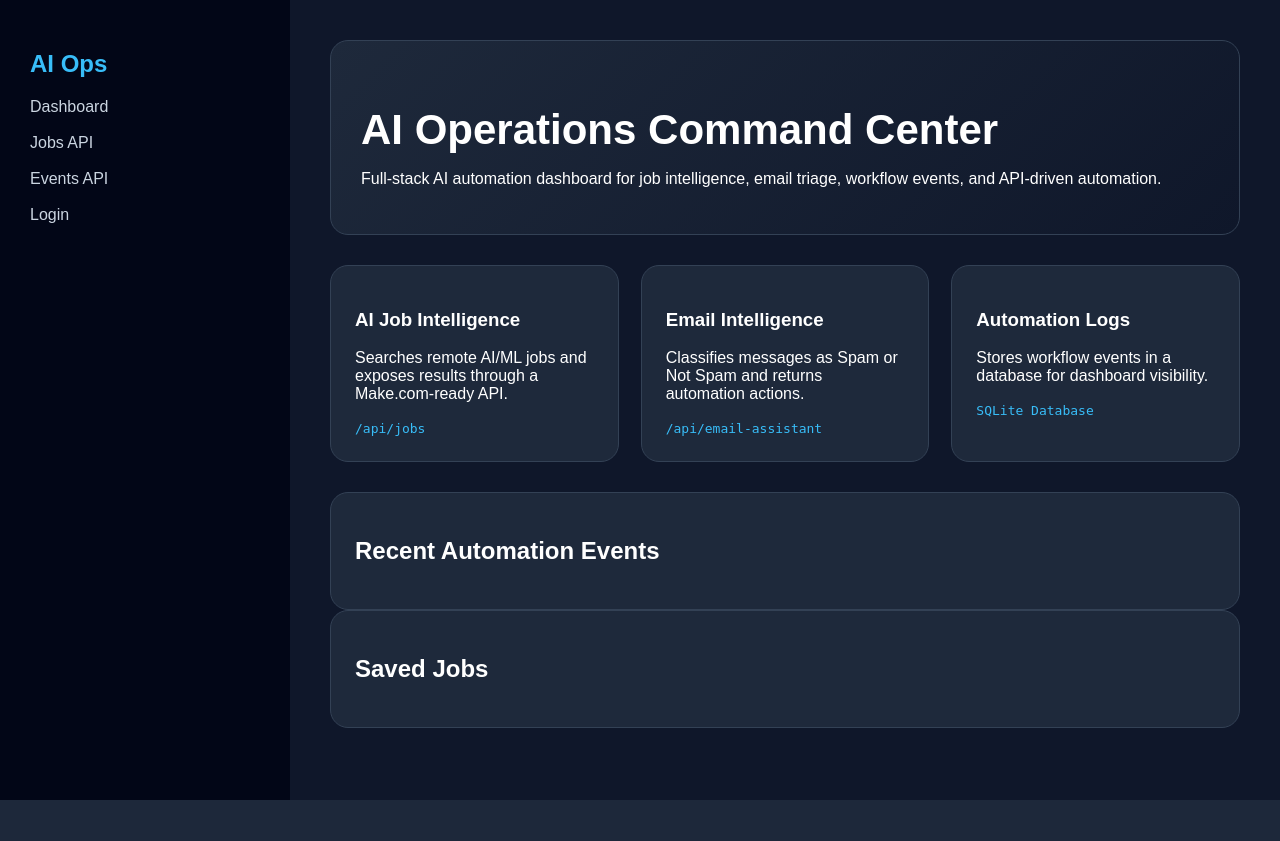
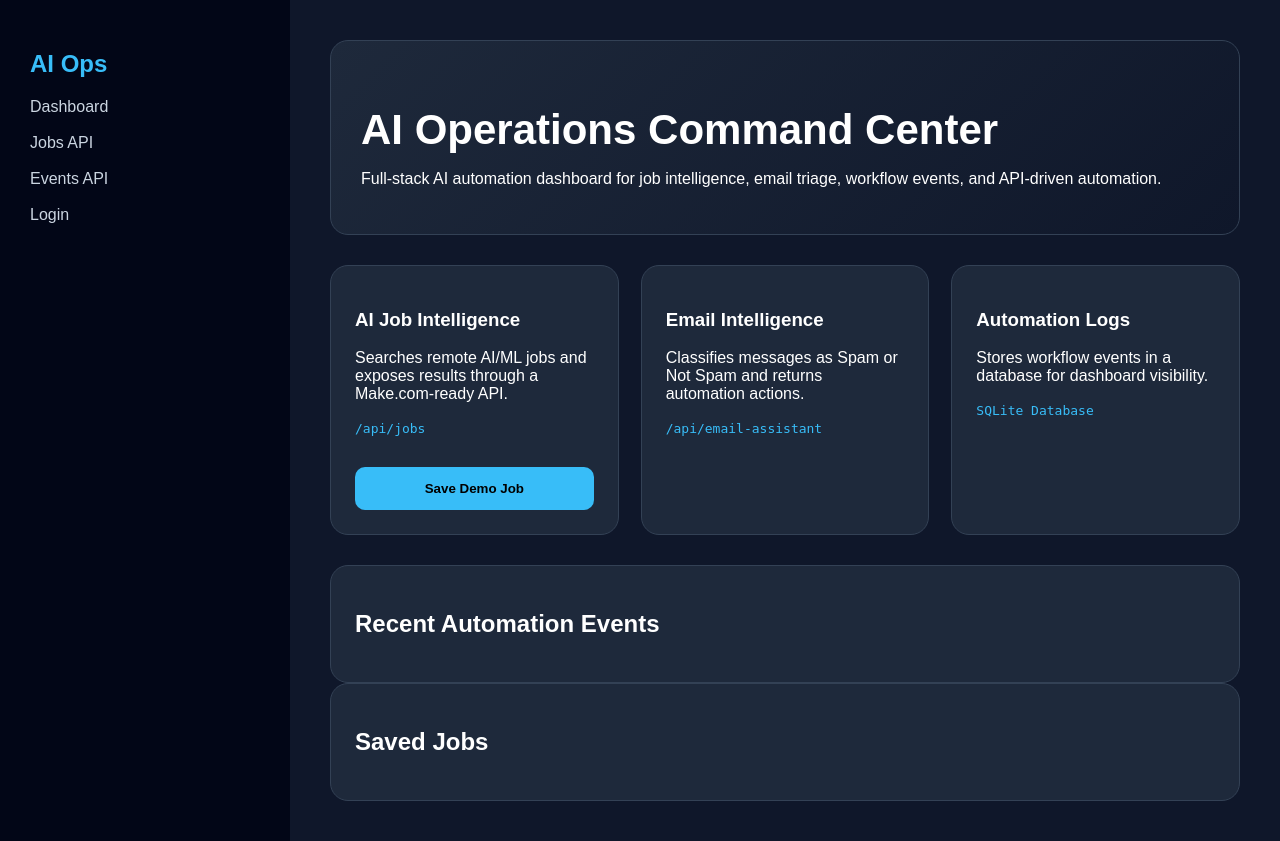
Before and after one commit to jolleyleads/ai-ops-command-center, a Flask app: page / in a window 1280 px wide. Before the commit the page ends 800 px from the top, so only its background shows below. Run offline with Flask 3, Linux system fonts and the light colour scheme; data that the repository does not hold is empty.

Commit message:
Add Save Job button to dashboard

```diff
--- a/templates/index.html
+++ b/templates/index.html
@@ -16,31 +16,58 @@
     <main>
         <section class="hero">
             <h1>AI Operations Command Center</h1>
-            <p>Full-stack AI automation dashboard for job intelligence, email triage, workflow events, and API-driven automation.</p>
+            <p>
+                Full-stack AI automation dashboard for job intelligence,
+                email triage, workflow events, and API-driven automation.
+            </p>
         </section>
 
         <section class="grid">
+
             <div class="card">
                 <h3>AI Job Intelligence</h3>
-                <p>Searches remote AI/ML jobs and exposes results through a Make.com-ready API.</p>
+
+                <p>
+                    Searches remote AI/ML jobs and exposes results
+                    through a Make.com-ready API.
+                </p>
+
                 <code>/api/jobs</code>
+
+                <br><br>
+
+                <button onclick="saveDemoJob()">
+                    Save Demo Job
+                </button>
             </div>
 
             <div class="card">
                 <h3>Email Intelligence</h3>
-                <p>Classifies messages as Spam or Not Spam and returns automation actions.</p>
+
+                <p>
+                    Classifies messages as Spam or Not Spam and
+                    returns automation actions.
+                </p>
+
                 <code>/api/email-assistant</code>
             </div>
 
             <div class="card">
                 <h3>Automation Logs</h3>
-                <p>Stores workflow events in a database for dashboard visibility.</p>
+
+                <p>
+                    Stores workflow events in a database
+                    for dashboard visibility.
+                </p>
+
                 <code>SQLite Database</code>
             </div>
+
         </section>
 
         <section class="panel">
             <h2>Recent Automation Events</h2>
+
             {% for event in events %}
             <div class="row">
                 <strong>{{ event.event_type }}</strong>
@@ -52,6 +79,7 @@
 
         <section class="panel">
             <h2>Saved Jobs</h2>
+
             {% for job in jobs %}
             <div class="row">
                 <strong>{{ job.title }}</strong>
@@ -60,6 +88,48 @@
             </div>
             {% endfor %}
         </section>
+
     </main>
+
+<script>
+function saveDemoJob() {
+
+    fetch("/api/save-job", {
+
+        method: "POST",
+
+        headers: {
+            "Content-Type": "application/json"
+        },
+
+        body: JSON.stringify({
+
+            title: "Machine Learning Engineer",
+
+            company: "Remote AI Company",
+
+            source: "AI Ops Demo",
+
+            location: "Remote",
+
+            url: "https://example.com/job"
+
+        })
+
+    })
+
+    .then(response => response.json())
+
+    .then(data => {
+
+        alert("Job saved to dashboard!");
+
+        location.reload();
+
+    });
+
+}
+</script>
+
 </body>
 </html>
```
